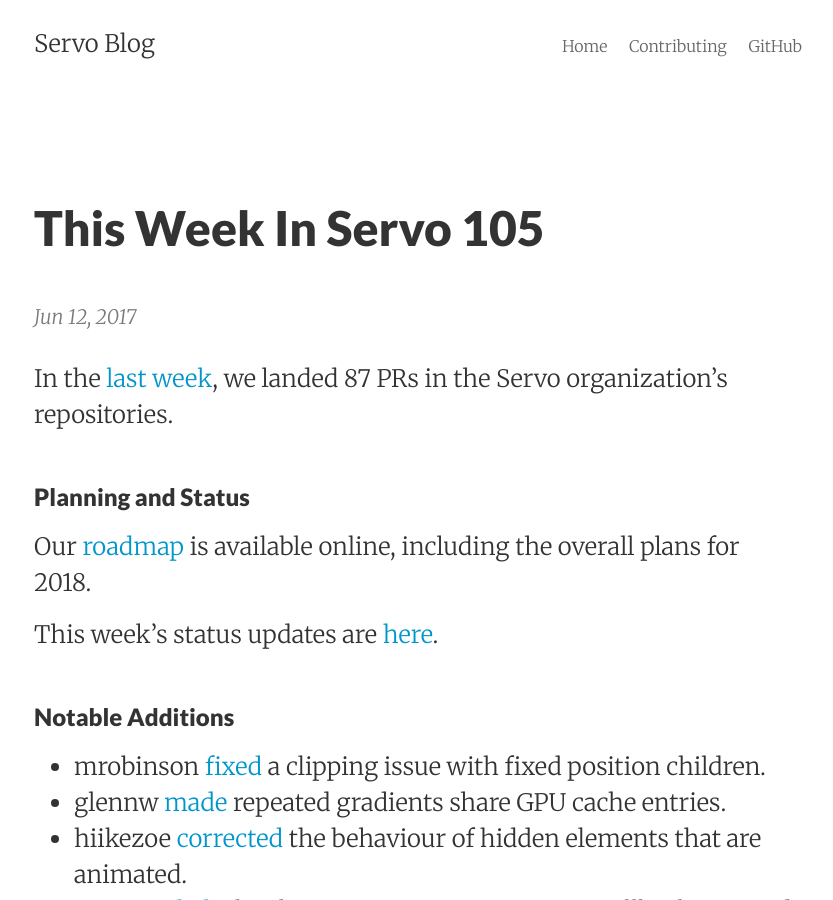
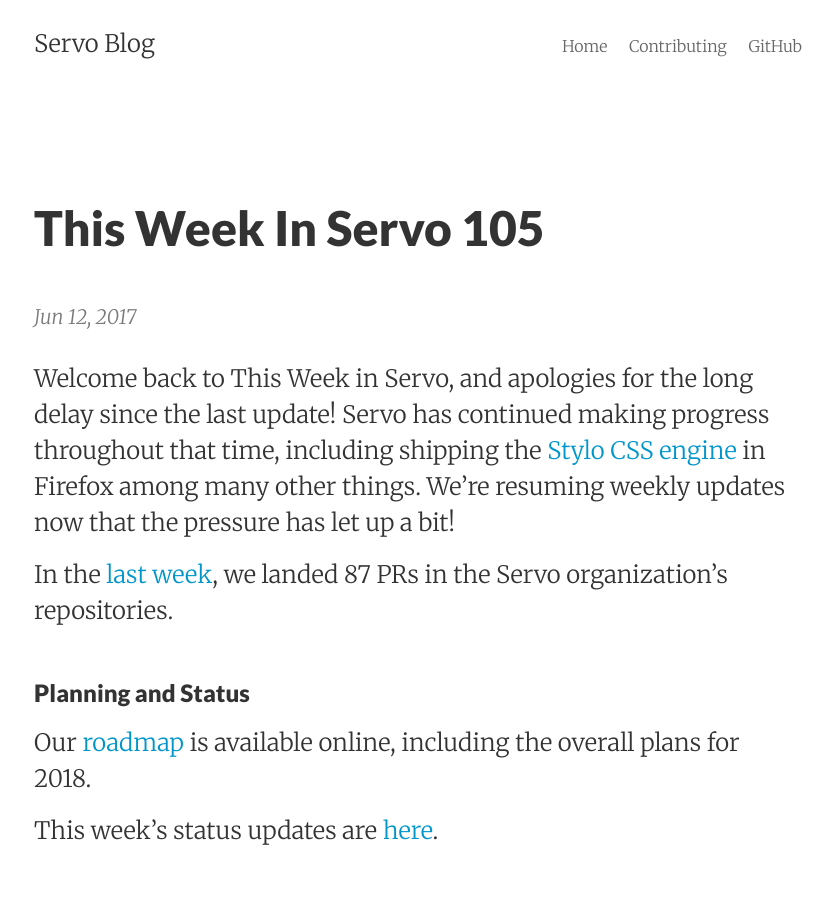
Before and after one commit to servo/blog.servo.org, a Jekyll site: the page built from _posts/2018-02-26-twis-105.md, in a window 1280 px wide and 900 px high. Shown: the whole window, without its empty margins (222-1055 px from the left). Built offline with Jekyll 4.4.1, drawn with Linux system fonts in a browser that asks for light colours.

Commit message:
Acknowledge the delay.

```diff
--- a/_posts/2018-02-26-twis-105.md
+++ b/_posts/2018-02-26-twis-105.md
@@ -5,6 +5,8 @@
 summary:    What's up with Servo for the weeks of 19 February 2018 - 26 February 2018
 categories:
 ---
+
+Welcome back to This Week in Servo, and apologies for the long delay since the last update! Servo has continued making progress throughout that time, including shipping the [Stylo CSS engine](https://hacks.mozilla.org/2017/08/inside-a-super-fast-css-engine-quantum-css-aka-stylo/) in Firefox among many other things. We're resuming weekly updates now that the pressure has let up a bit!
 
 In the [last week](https://github.com/pulls?utf8=%E2%9C%93&q=is%3Apr+is%3Amerged+closed%3A2018-02-19..2018-02-26+user%3Aservo+),
 we landed 87 PRs in the Servo organization's repositories.
```
